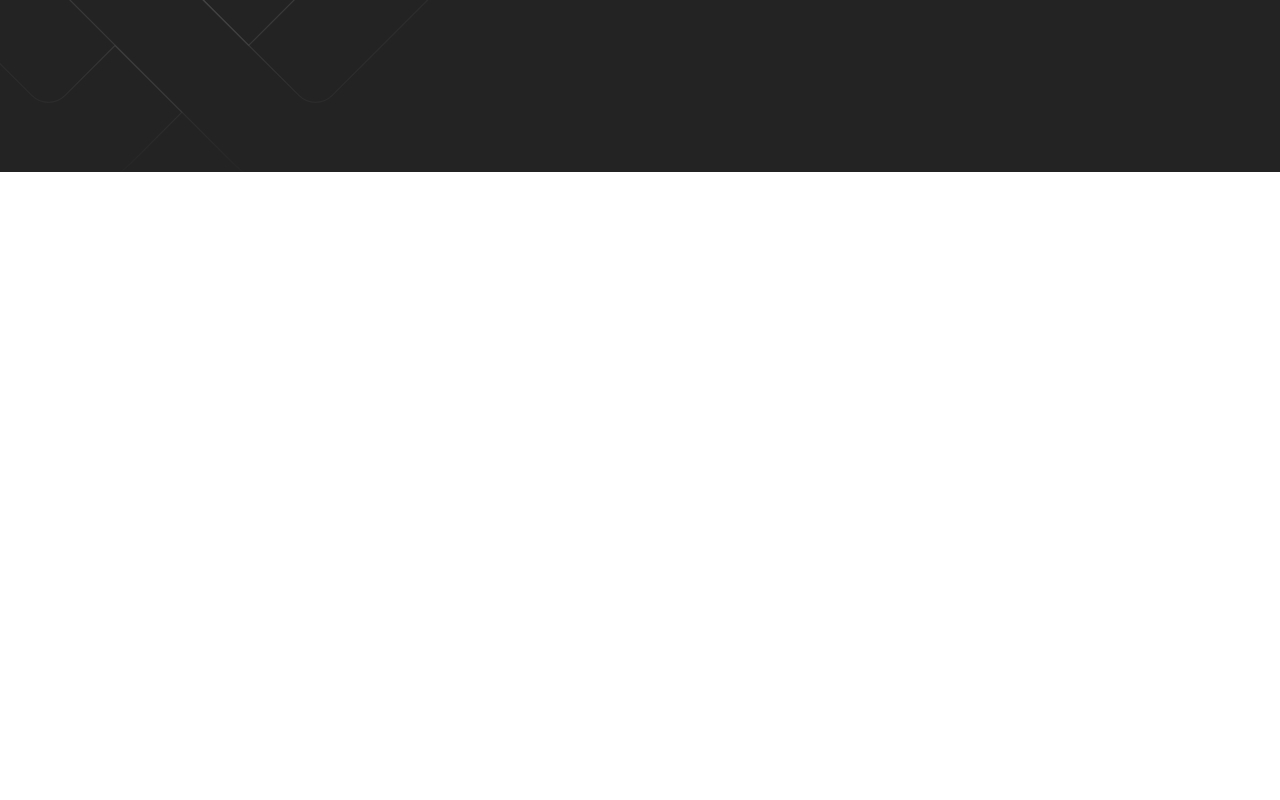
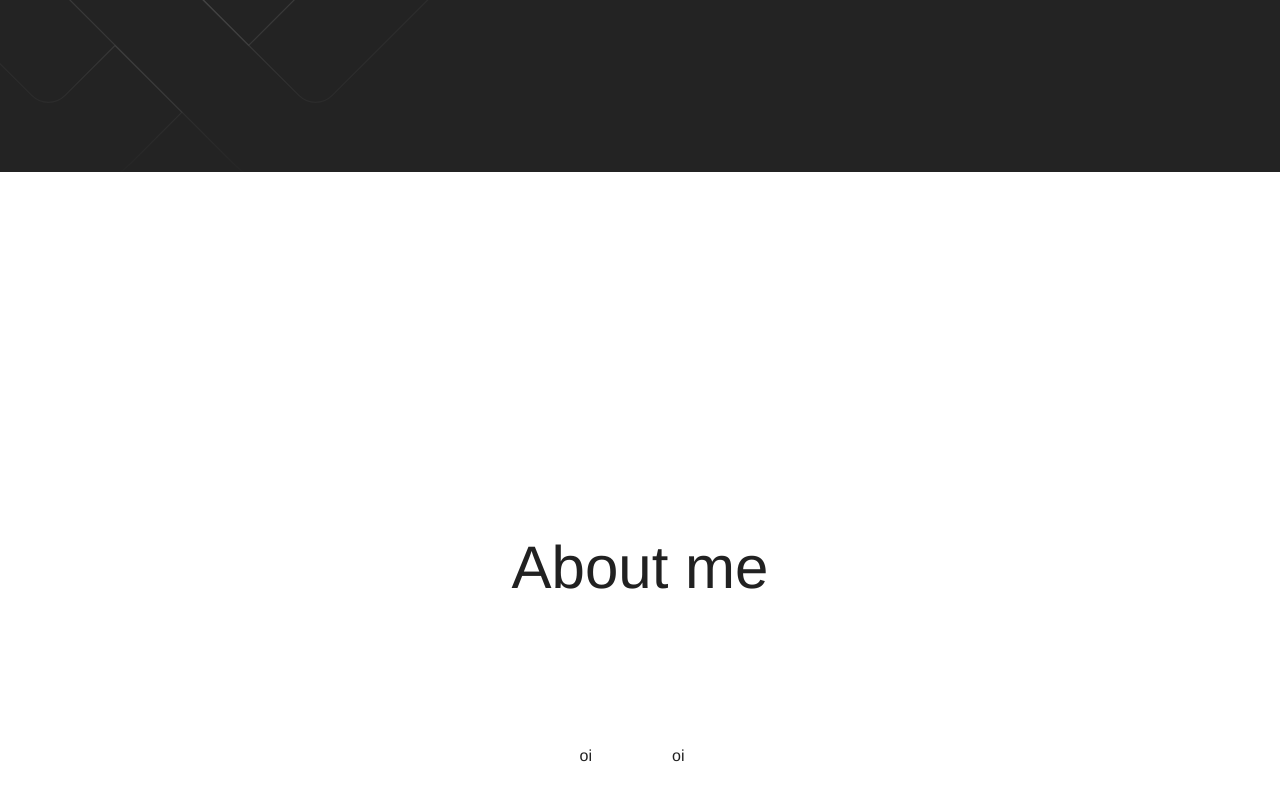
Before and after one commit to ArlindoSPJr/MyPortfolio, a React (Vite) app: page / in a window 1280 px wide. Shown: the part 628-1428 px from the top of the page. Before the commit the page ends 833 px from the top, so only its background shows below. Built offline with nearby package versions, Linux system fonts and the light colour scheme.

Commit message:
feat: Created About me section

```diff
--- a/src/pages/Home/Home.tsx
+++ b/src/pages/Home/Home.tsx
@@ -1,4 +1,5 @@
 import NavBar from "../../components/NavBar/NavBar"
+import About from "./sections/About/About"
 import Hero from "./sections/Hero/Hero"
 
 
@@ -8,6 +9,7 @@ const Home = () => {
       <>
         <NavBar />
         <Hero />
+        <About />
       </>
     )
   }
--- /dev/null
+++ b/src/pages/Home/sections/About/About.tsx
@@ -0,0 +1,59 @@
+import { Container, Grid, styled, Typography } from "@mui/material";
+
+const About = () => {
+
+    const StyledAbout = styled("div")(({ theme }) => ({
+        backgroundColor: "white",
+        height: "100vh",
+        display: "flex",
+        alignItems: "center",
+        justifyContent: "center",
+        [theme.breakpoints.up('xs')]: { // <= mobile
+            paddingTop: "50px"
+        },
+        [theme.breakpoints.up('md')]: { // >= mobile
+            paddingTop: "0",
+        }
+
+    }));
+
+    return (
+        <StyledAbout>
+            <Container maxWidth="lg">
+                <Grid container
+                    spacing={2}
+                    justifyContent="center"
+                    alignItems="center"
+                    style={{ minHeight: '50vh' }}>
+
+                    <Grid item xs={12} md={7}>
+                        <Typography color="primary.contentTest"
+                            variant="h2"
+                            textAlign="center"
+                            sx={{
+                                marginBottom: "20px",
+                                paddingTop: "20px"
+                            }}
+                        >
+                            About me</Typography>
+                    </Grid>
+                </Grid>
+                <Grid container
+                    spacing={2}
+                    justifyContent="center"
+                    alignItems="center"
+                    gap={10}
+                    >
+                        <Grid display="flex" justifyContent="center">
+                            oi
+                        </Grid>
+                        <Grid>
+                            oi
+                        </Grid>
+                    </Grid>
+            </Container>
+        </StyledAbout >
+    )
+}
+
+export default About
--- a/src/pages/Home/sections/Hero/Hero.tsx
+++ b/src/pages/Home/sections/Hero/Hero.tsx
@@ -13,10 +13,10 @@ const Hero = () => {
         height: "100vh",
         display: "flex",
         alignItems: "center",
-        [theme.breakpoints.up('xs')] : { // <= mobile
+        [theme.breakpoints.up('xs')]: { // <= mobile
             paddingTop: "100px"
         },
-        [theme.breakpoints.up('md')] : { // >= mobile
+        [theme.breakpoints.up('md')]: { // >= mobile
             paddingTop: "0",
         }
 
@@ -35,7 +35,7 @@ const Hero = () => {
                     <Grid item xs={12} md={5}>
                         <Box position="relative">
                             <Box position="absolute" width={"150%"} top={-100} right={0} >
-                                <AnimatedBackground/>
+                                <AnimatedBackground />
                             </Box>
                             <Box position="relative" textAlign="center" >
                                 <StyledImage src={myPhoto} alt="My Photo" />
@@ -44,11 +44,11 @@ const Hero = () => {
 
                     </Grid>
                     <Grid item xs={12} md={7}>
-                        <Typography color="primary.constrastText" variant="h1" textAlign="center" pb={2}>Arlindo Junior</Typography>
-                        <Typography color="primary.constrastText" variant="h2" textAlign="center">I´m a Software Engineer</Typography>
+                        <Typography color="white" variant="h1" textAlign="center" pb={2}>Arlindo Junior</Typography>
+                        <Typography color="white" variant="h2" textAlign="center">I´m a Software Engineer</Typography>
                         <Grid container display="flex" justifyContent="center" spacing={3} pt={3}>
                             <Grid item xs={12} md={4} display="flex" justifyContent="center">
-                                <StyledButton>
+                                <StyledButton onClick={() => console.log("Download CV")}>
                                     <DownloadIcon />
                                     <Typography>
                                         Download CV
@@ -56,7 +56,7 @@ const Hero = () => {
                                 </StyledButton>
                             </Grid>
                             <Grid item xs={12} md={4} display="flex" justifyContent="center">
-                                <StyledButton>
+                                <StyledButton onClick={() => console.log("Contact me")}>
                                     <MailOutlineIcon />
                                     <Typography>
                                         Contact me
--- a/src/theme.ts
+++ b/src/theme.ts
@@ -1,4 +1,5 @@
-import { createTheme, responsiveFontSizes } from '@mui/material/styles';
+import { createTheme, responsiveFontSizes } from "@mui/material";
+
 let theme = createTheme({
     palette: {
         primary: {
@@ -9,7 +10,19 @@ let theme = createTheme({
         },
     },
     typography: {
-    fontFamily: "Helvetica Neue",
+        fontFamily: [
+            '"Helvetica Neue"',
+            // '-apple-system',
+            // 'BlinkMacSystemFont',
+            // '"Segoe UI"',
+            // 'Roboto',
+            // '"Helvetica Neue"',
+            // 'Arial',
+            // 'sans-serif',
+            // '"Apple Color Emoji"',
+            // '"Segoe UI Emoji"',
+            // '"Segoe UI Symbol"',
+        ].join(','),
     }
 });
 
```
Lines whose indentation alone changed are shown as unchanged.
